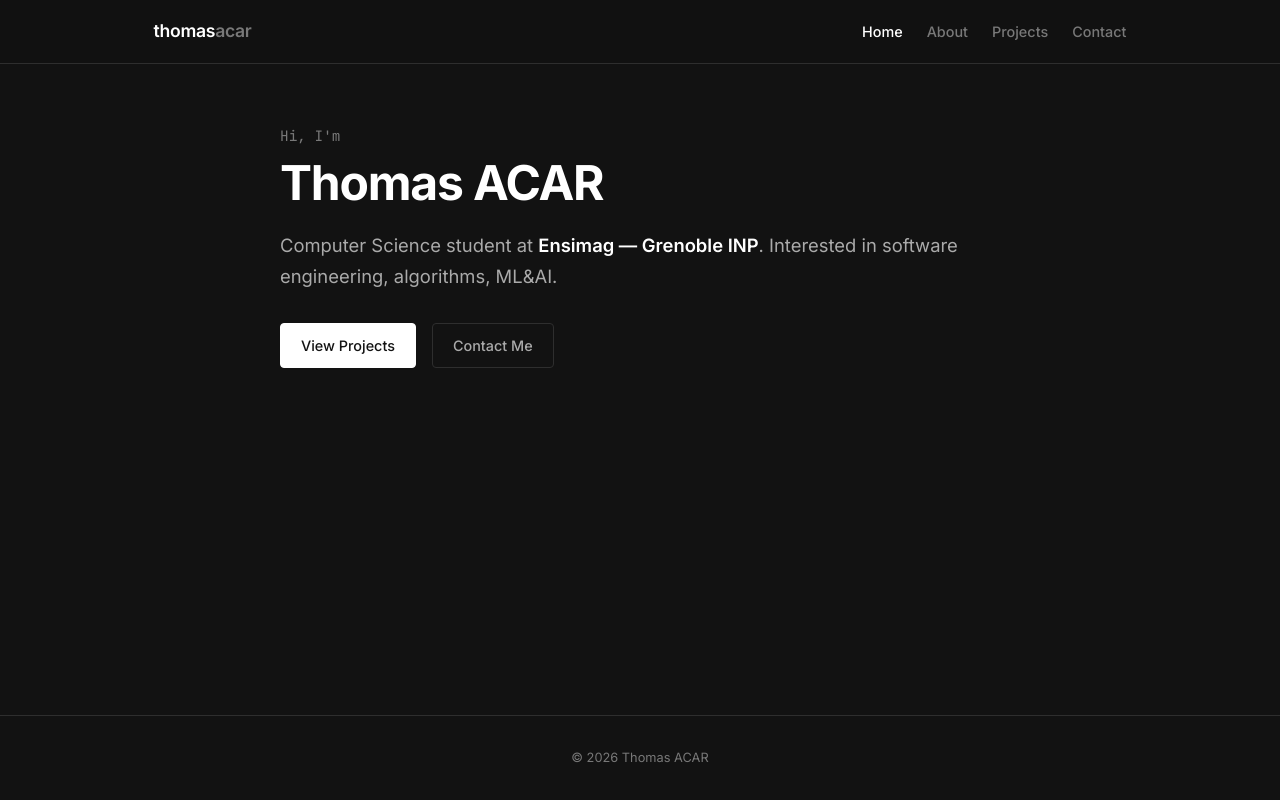
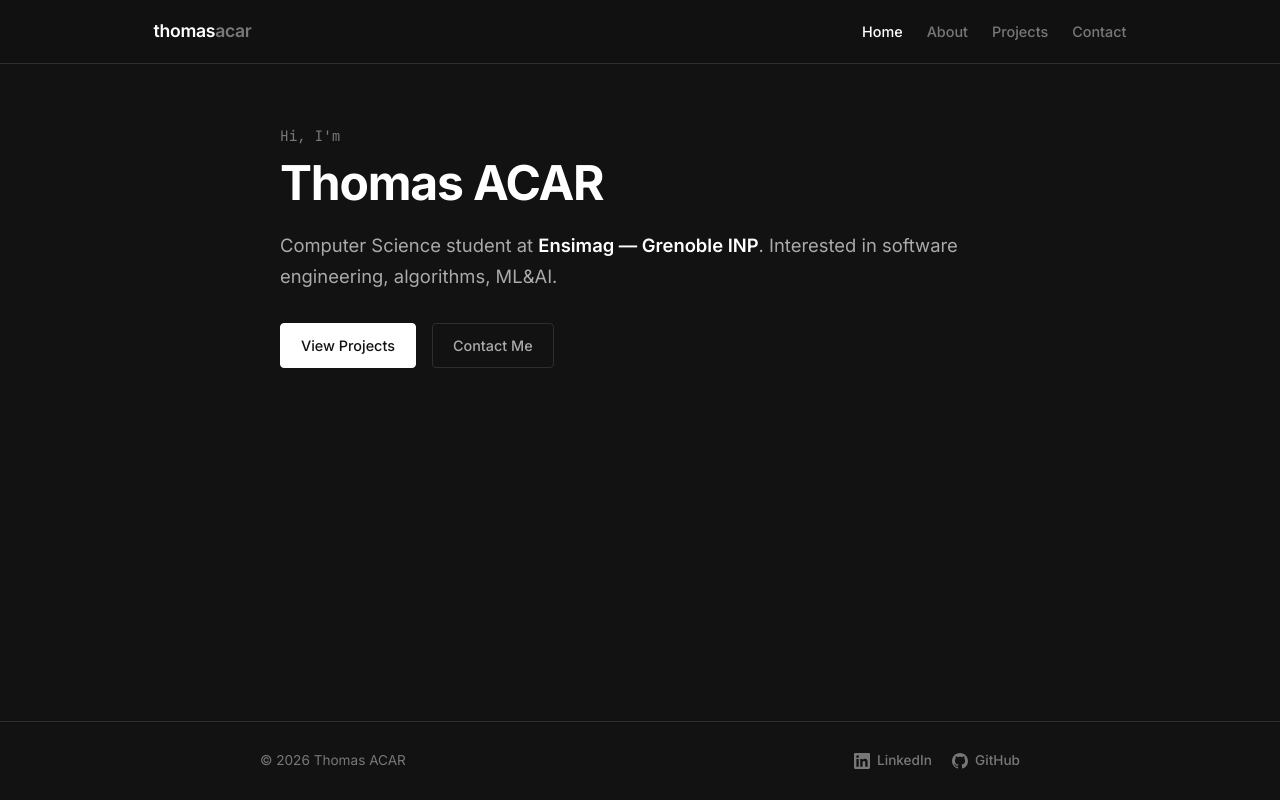
Before and after one commit to thmsacar/thmsacar.github.io, a plain HTML site: page index.html in a window 1280 px wide. Drawn offline with Linux system fonts and the light colour scheme.

Commit message:
fix meta data, add footer links

```diff
--- a/index.html
+++ b/index.html
@@ -7,10 +7,13 @@
     <!-- Primary Meta Tags -->
     <title>Thomas ACAR</title>
     <meta name="title" content="Thomas ACAR">
-    <meta name="description" content="Thomas ACAR, Computer Science student at Ensimag — Grenoble INP. Interested in software engineering, algorithms, ML&AI.">
+    <meta name="description" content="Hi, I'm Thomas ACAR. Computer Science student at Ensimag — Grenoble INP. Interested in software engineering, algorithms, ML&AI.">
     <meta name="keywords" content="Thomas ACAR, Ensimag, Grenoble INP, Computer Science, Software Engineering, Machine Learning, AI, Java, Algorithms, Portfolio">
     <meta name="author" content="Thomas ACAR">
     <meta name="robots" content="index, follow">
+
+    <!-- Canonical URL -->
+    <link rel="canonical" href="https://thmsacar.com/">
 
     <!-- Open Graph / Facebook / LinkedIn / Discord -->
     <meta property="og:type" content="website">
@@ -247,7 +250,23 @@
     </main>
 
     <footer class="footer">
-        <p>&copy; 2026 Thomas ACAR</p>
+        <div class="footer-container">
+            <p class="footer-copyright">&copy; 2026 Thomas ACAR</p>
+            <div class="footer-links">
+                <a href="https://linkedin.com/in/thmsacar" target="_blank" rel="noopener" aria-label="LinkedIn" class="footer-link">
+                    <svg class="footer-icon" viewBox="0 0 24 24" aria-hidden="true">
+                        <path d="M20.447 20.452h-3.554v-5.569c0-1.328-.027-3.037-1.852-3.037-1.853 0-2.136 1.445-2.136 2.939v5.667H9.351V9h3.414v1.561h.046c.477-.9 1.637-1.85 3.37-1.85 3.601 0 4.267 2.37 4.267 5.455v6.286zM5.337 7.433c-1.144 0-2.063-.926-2.063-2.065 0-1.138.92-2.063 2.063-2.063 1.14 0 2.064.925 2.064 2.063 0 1.139-.925 2.065-2.064 2.065zm1.782 13.019H3.555V9h3.564v11.452zM22.225 0H1.771C.792 0 0 .774 0 1.729v20.542C0 23.227.792 24 1.771 24h20.451C23.2 24 24 23.227 24 22.271V1.729C24 .774 23.2 0 22.222 0h.003z"/>
+                    </svg>
+                    <span>LinkedIn</span>
+                </a>
+                <a href="https://github.com/thmsacar" target="_blank" rel="noopener" aria-label="GitHub" class="footer-link">
+                    <svg class="footer-icon" viewBox="0 0 24 24" aria-hidden="true">
+                        <path d="M12 0C5.37 0 0 5.37 0 12c0 5.31 3.435 9.795 8.205 11.385.6.105.825-.255.825-.57 0-.285-.015-1.23-.015-2.235-3.015.555-3.795-.735-4.035-1.41-.135-.345-.72-1.41-1.23-1.695-.42-.225-1.02-.78-.015-.795.945-.015 1.62.87 1.845 1.23 1.08 1.815 2.805 1.305 3.495.99.105-.78.42-1.305.765-1.605-2.67-.3-5.46-1.335-5.46-5.925 0-1.305.465-2.385 1.23-3.225-.12-.3-.54-1.53.12-3.18 0 0 1.005-.315 3.3 1.23.96-.27 1.98-.405 3-.405s2.04.135 3 .405c2.295-1.56 3.3-1.23 3.3-1.23.66 1.65.24 2.88.12 3.18.765.84 1.23 1.905 1.23 3.225 0 4.605-2.805 5.625-5.475 5.925.435.375.81 1.095.81 2.22 0 1.605-.015 2.895-.015 3.3 0 .315.225.69.825.57A12.02 12.02 0 0024 12c0-6.63-5.37-12-12-12z"/>
+                    </svg>
+                    <span>GitHub</span>
+                </a>
+            </div>
+        </div>
     </footer>
 
     <script src="script.js"></script>
--- a/styles.css
+++ b/styles.css
@@ -428,11 +428,53 @@
 /* FOOTER */
 .footer {
     border-top: 1px solid var(--border-color);
-    text-align: center;
-    padding: 2rem 0;
+    padding: 1.75rem 20px;
     color: var(--text-muted);
-    font-size: 0.8rem;
+    font-size: 0.85rem;
     margin-top: auto;
+}
+
+.footer-container {
+    max-width: 760px;
+    margin: 0 auto;
+    display: flex;
+    align-items: center;
+    justify-content: space-between;
+    gap: 1rem;
+}
+
+.footer-copyright {
+    color: var(--text-muted);
+    font-size: 0.85rem;
+}
+
+.footer-links {
+    display: flex;
+    align-items: center;
+    gap: 1.25rem;
+}
+
+.footer-link {
+    display: inline-flex;
+    align-items: center;
+    gap: 0.45rem;
+    color: var(--text-muted);
+    text-decoration: none;
+    font-size: 0.85rem;
+    font-weight: 500;
+    transition: var(--transition);
+}
+
+.footer-link:hover {
+    color: var(--text-primary);
+}
+
+.footer-icon {
+    width: 16px;
+    height: 16px;
+    fill: currentColor;
+    flex-shrink: 0;
+    transition: var(--transition);
 }
 
 /* RESPONSIVE DESIGN */
@@ -472,4 +514,11 @@
         align-items: flex-start;
         gap: 0.3rem;
     }
+
+    .footer-container {
+        flex-direction: column;
+        justify-content: center;
+        text-align: center;
+        gap: 0.75rem;
+    }
 }
```
